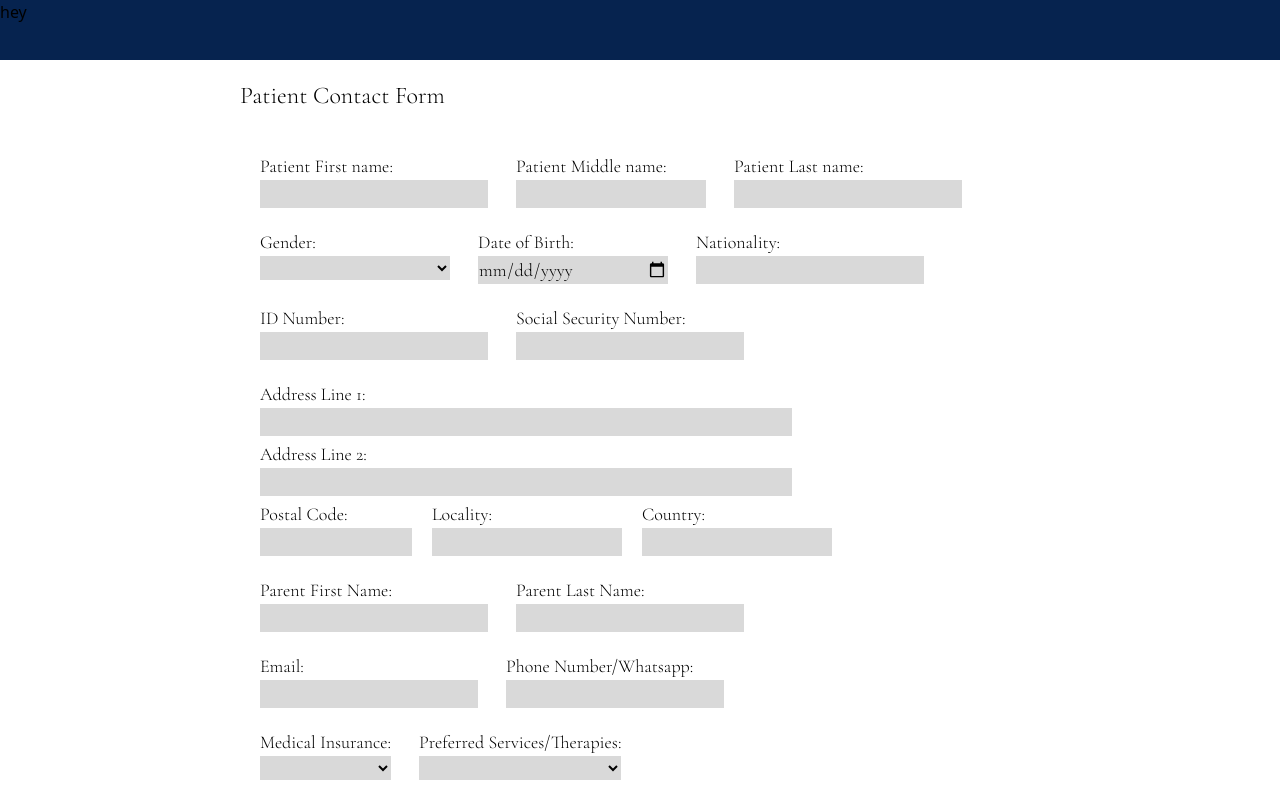
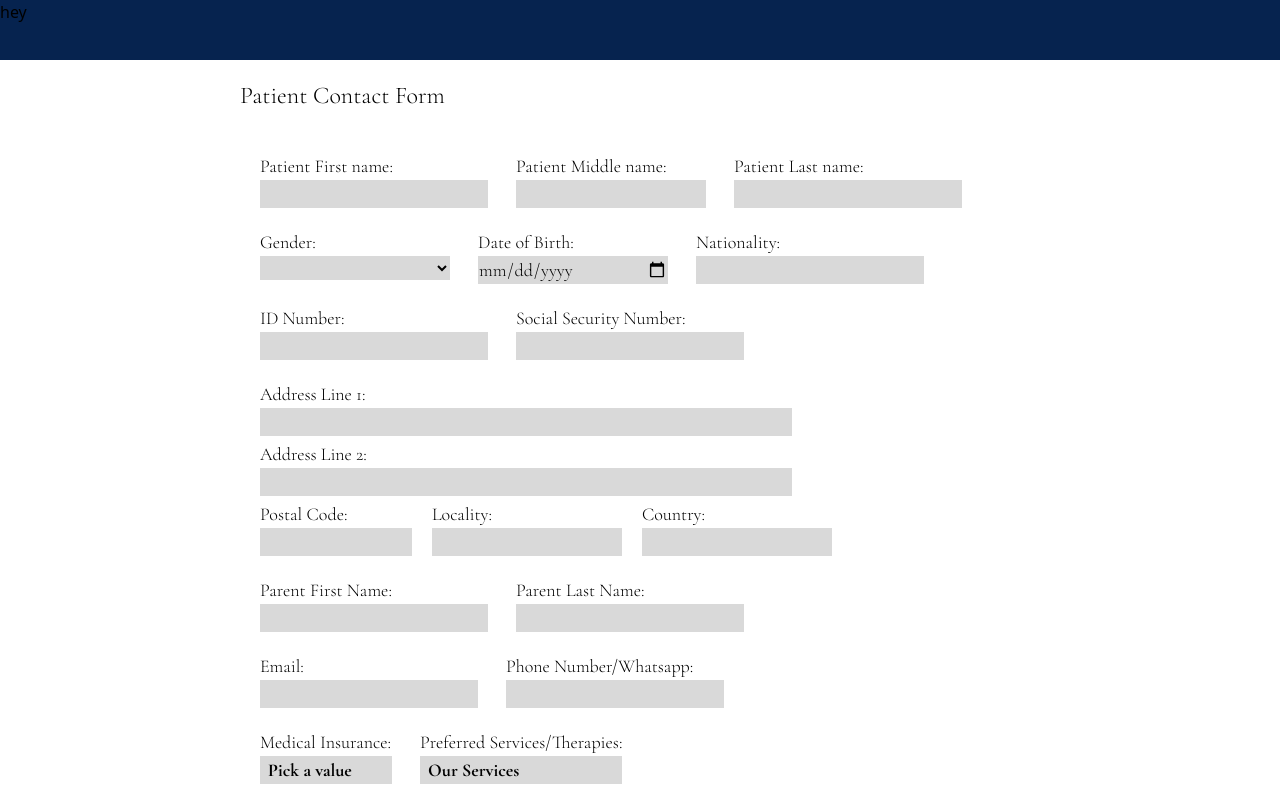
Before and after one commit to UTDallasEPICS/manos-unidas-for-autismo, a Nuxt app: page /ContactForm in a window 1280 px wide. Shown: the top 800 px of the page. Built offline with nearby package versions, Linux system fonts and the light colour scheme.

Commit message:
pt.1 of implementing lewis's work

```diff
--- a/package.json
+++ b/package.json
@@ -21,6 +21,7 @@
 		"nuxt": "^3.16.2",
 		"tailwindcss": "^4.0.1",
 		"vue": "latest",
+		"vue-multiselect": "^3.2.0",
 		"vue-router": "latest"
 	},
 	"version": "1.0.0",
--- a/pages/ContactForm.vue
+++ b/pages/ContactForm.vue
@@ -275,48 +275,57 @@
 							<div
 								class="flex h-auto w-full flex-col gap-7 sm:flex-col md:flex-row"
 							>
-								<div class="flex flex-col">
+								<div class="flex min-w-33 flex-col">
 									<label class="">Medical Insurance:</label>
-									<select
-										class="bg-color2"
-										v-model="insurance"
+									<label
+										class="flex flex-col text-lg font-bold"
 									>
-										<option class="bg-white" value="female">
-											Female
-										</option>
-										<option class="bg-white" value="male">
-											Male
-										</option>
-										<option
-											class="bg-white"
-											value="nonBinary"
-										>
-											Non-Binary
-										</option>
-									</select>
+										<multiselect
+											class="bg-color2 w-full overflow-y-scroll px-2"
+											v-model="insurance"
+											:options="insuranceOptions"
+											:searchable="false"
+											:close-on-select="true"
+											:show-labels="false"
+											placeholder="Pick a value"
+											aria-label="pick a value"
+										></multiselect>
+									</label>
 								</div>
 
 								<div class="flex flex-col">
 									<label class=""
 										>Preferred Services/Therapies:</label
 									>
-									<select
-										class="bg-color2"
-										v-model="prefTherapies"
+
+									<label
+										class="flex flex-col text-lg font-bold"
 									>
-										<option class="bg-white" value="female">
-											Female
-										</option>
-										<option class="bg-white" value="male">
-											Male
-										</option>
-										<option
-											class="bg-white"
-											value="nonBinary"
+										<!-- FORMATTING HELP HERE-->
+										<multiselect
+											class="bg-color2 overflow-y-scroll px-2"
+											v-model="therapy"
+											:options="therapyOptions"
+											:multiple="true"
+											:close-on-select="false"
+											:clear-on-select="false"
+											:preserve-search="true"
+											placeholder="Our Services"
+											label="name"
+											track-by="name"
 										>
-											Non-Binary
-										</option>
-									</select>
+											<template
+												#selection="{ values, isOpen }"
+											>
+												<span
+													class="multiselect__single flex flex-col"
+													v-if="values.length"
+													v-show="!isOpen"
+													>{{ values[0].name }}
+												</span>
+											</template>
+										</multiselect>
+									</label>
 								</div>
 							</div>
 						</div>
@@ -361,7 +370,11 @@
 </template>
 
 <script>
+import Multiselect from "vue-multiselect";
 export default {
+	components: {
+		Multiselect,
+	},
 	data() {
 		return {
 			//empty strings that will take the entered data. keep empty.
@@ -378,6 +391,19 @@ export default {
 			SSN: "",
 			record: "",
 			insurance: "",
+			insuranceOptions: [
+				"SENASA contributivo",
+				"SENASA subsidiado",
+				"ARS HUMANO",
+				"MAPFRE",
+				"LA MONUMENTAL",
+				"ARS Universal",
+				"ARS Meta Salud",
+				"ARS Plan Salud Banco Central",
+				"RENACER",
+				"Otro",
+				"Not Listed",
+			],
 			address1: "",
 			address2: "",
 			postalCode: "",
@@ -385,7 +411,17 @@ export default {
 			country: "",
 			email: "",
 			phone: "",
-			prefTherapies: [],
+			therapy: [], //types of therapies
+			therapyOptions: [
+				{ name: "Social Skills Workshop" },
+				{ name: "Assessment & Diagnosis" },
+				{ name: "Occupational Therapy" },
+				{ name: "Language Therapy" },
+				{ name: "Behavioral Therapy" },
+				{ name: "Learning Therapy" },
+				{ name: "Parental Support Group" },
+				{ name: "Preparation for Adult Life" },
+			],
 			prevPaitent: false,
 			diagnosis: false,
 			evalution: false,
```
Also changed, not shown: 1 other file (tests, documents, lock files or other folders).
